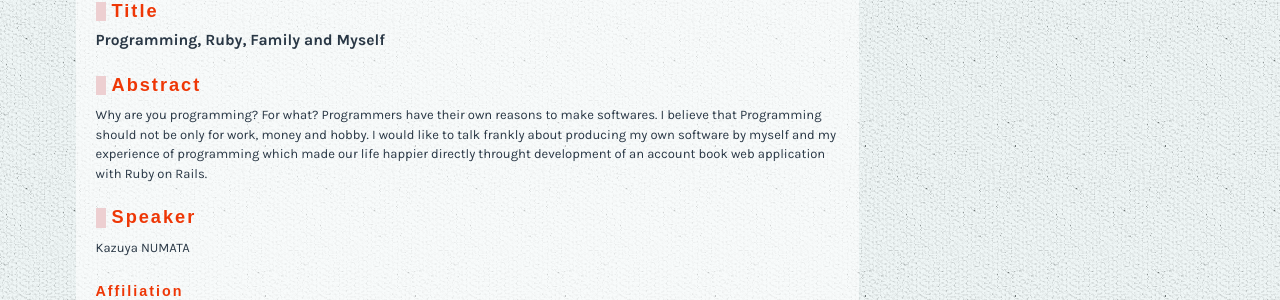
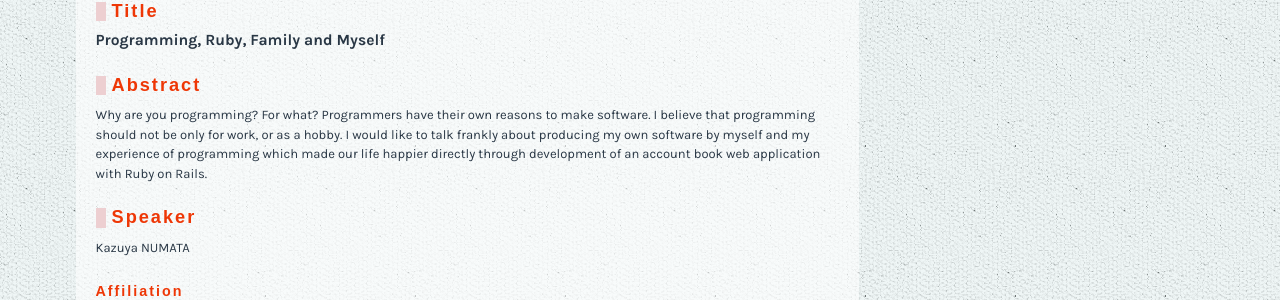
Before and after one commit to ruby-sapporo/sapporo.rubykaigi.org, a Jekyll site: the page built from 2012/en/schedule/details/LT06.html, in a window 1280 px wide. Shown: the part 281-581 px from the top of the page. Built offline with Jekyll 4.4.1, drawn with Linux system fonts in a browser that asks for light colours; nearby versions of some CDN libraries; Markdown is read by kramdown in place of the engine named in the settings; comment, search, counter and statistics services are not loaded.

Commit message:
Regenerate schedule pages

```diff
--- a/2012/en/schedule/details/LT06.html
+++ b/2012/en/schedule/details/LT06.html
@@ -9,7 +9,7 @@ locale: en
   <h2>Title</h2>
   <p class="title">Programming, Ruby, Family and Myself</p>
   <h2>Abstract</h2>
-  <p>Why are you programming? For what? Programmers have their own reasons to make softwares. I believe that Programming should not be only for work, money and hobby. I would like to talk frankly about producing my own software by myself and my experience of programming which made our life happier directly throught development of an account book web application with Ruby on Rails.</p>
+  <p>Why are you programming? For what? Programmers have their own reasons to make software. I believe that programming should not be only for work, or as a hobby. I would like to talk frankly about producing my own software by myself and my experience of programming which made our life happier directly through development of an account book web application with Ruby on Rails.</p>
 
   <h2>Speaker</h2>
   <p>Kazuya NUMATA</p>
```
